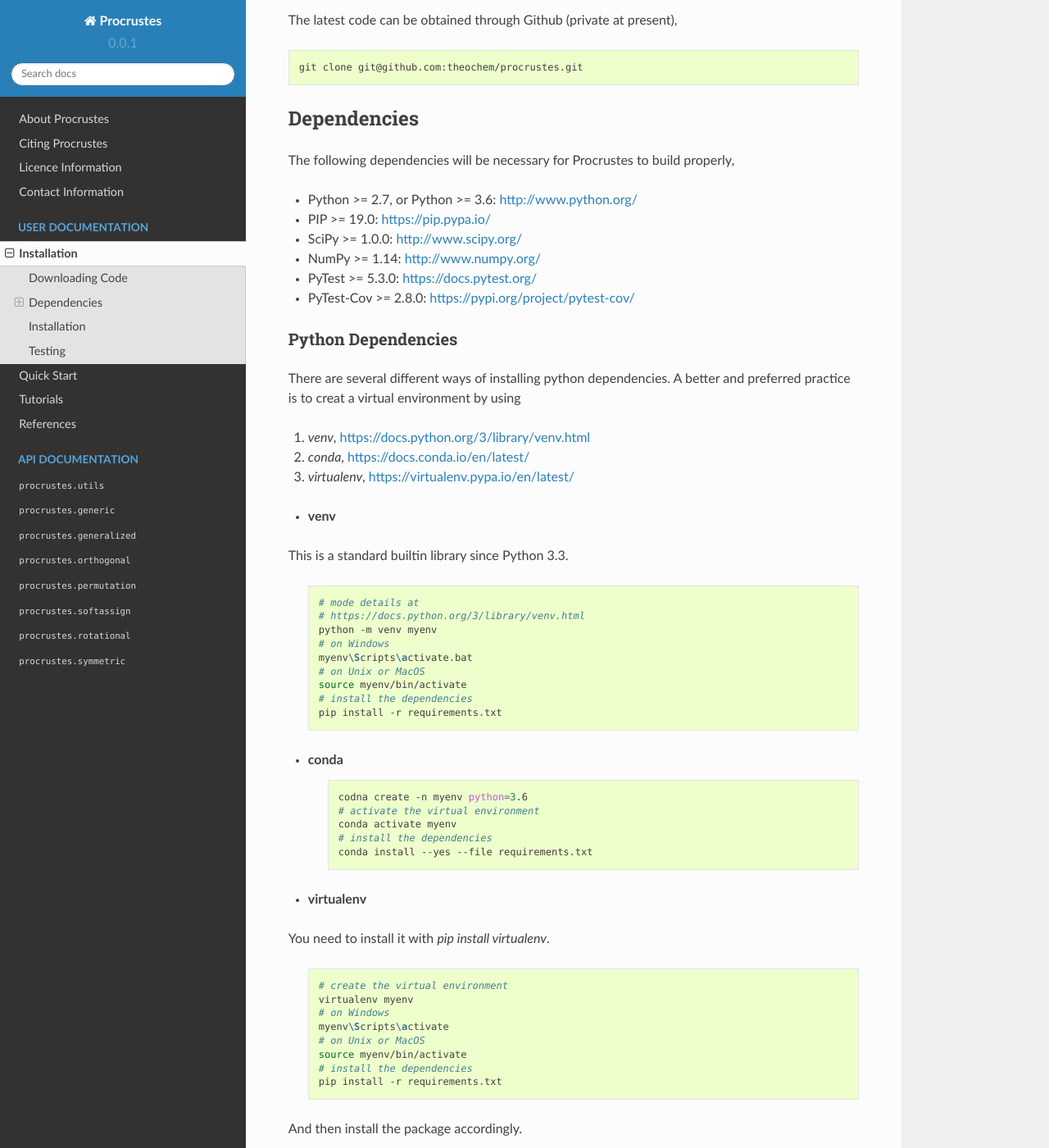
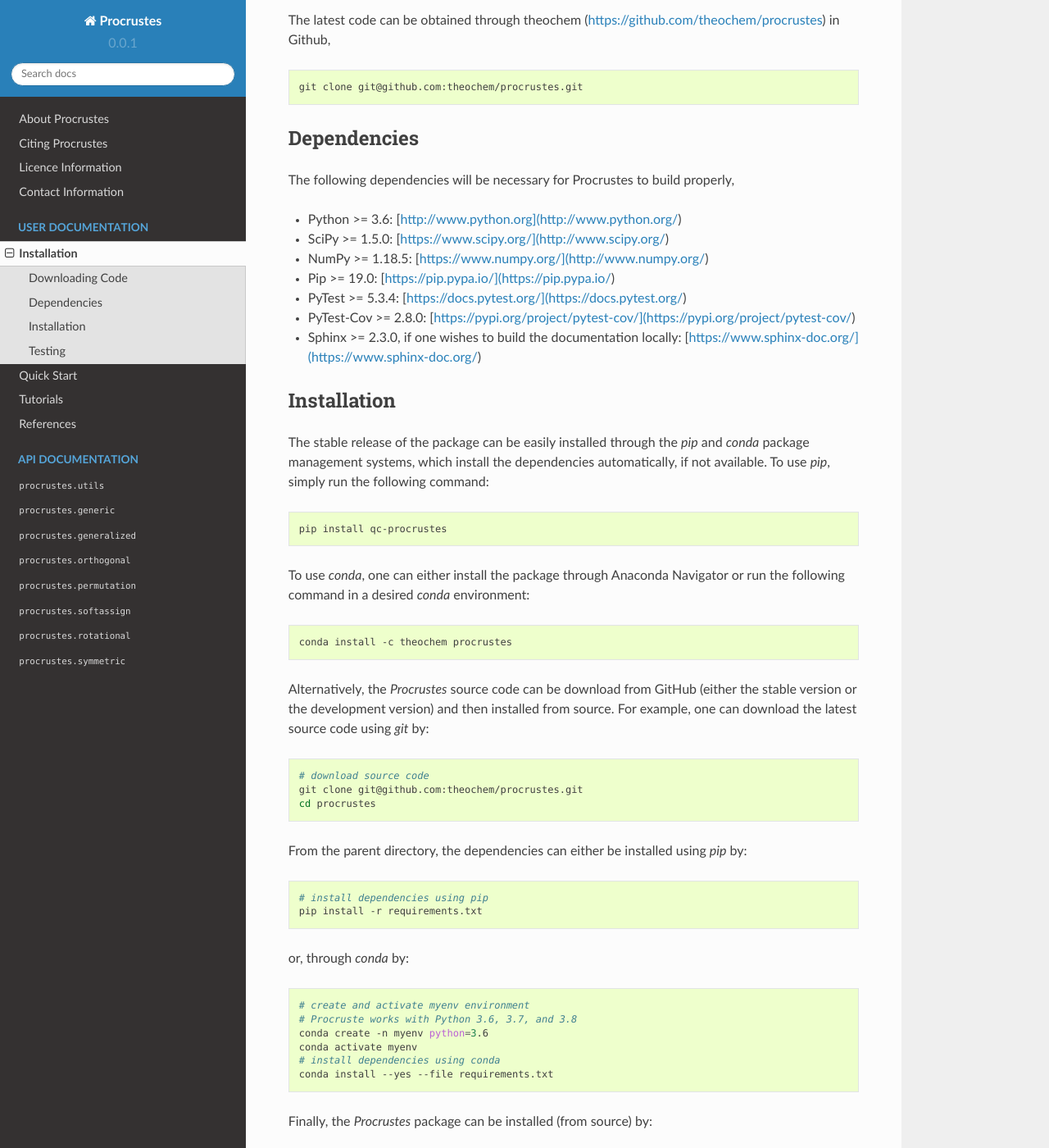
Before and after one commit to theochem/procrustes, a Sphinx documentation site: the page built from docs/usr_doc_installization.rst, in a window 1280 px wide and 1400 px high, scrolled down 203 px. Shown: the whole window at 82% size. Built offline with Sphinx 7.4.7 and the Read the Docs theme 2.0.0, drawn with Linux system fonts in a browser that asks for light colours; some of the changed text lies outside the part shown.

Commit message:
Refactor installation guide

```diff
--- a/docs/usr_doc_installization.rst
+++ b/docs/usr_doc_installization.rst
@@ -30,7 +30,7 @@
 Downloading Code
 ================
 
-The latest code can be obtained through Github (private at present),
+The latest code can be obtained through theochem (https://github.com/theochem/procrustes) in Github,
 
 .. code-block:: bash
 
@@ -43,145 +43,88 @@
 
 The following dependencies will be necessary for Procrustes to build properly,
 
-* Python >= 2.7, or Python >= 3.6: http://www.python.org/
-* PIP >= 19.0: https://pip.pypa.io/
-* SciPy >= 1.0.0: http://www.scipy.org/
-* NumPy >= 1.14: http://www.numpy.org/
-* PyTest >= 5.3.0: https://docs.pytest.org/
-* PyTest-Cov >= 2.8.0: https://pypi.org/project/pytest-cov/
-
-Python Dependencies
-~~~~~~~~~~~~~~~~~~~
-
-There are several different ways of installing python dependencies. A better and preferred
-practice is to creat a virtual environment by using
-
-#. `venv`, https://docs.python.org/3/library/venv.html
-#. `conda`,  https://docs.conda.io/en/latest/
-#. `virtualenv`, https://virtualenv.pypa.io/en/latest/
-
-* **venv**
-
-This is a standard builtin library since Python 3.3.
-
-    .. code-block:: bash
-
-        # mode details at
-        # https://docs.python.org/3/library/venv.html
-        python -m venv myenv
-        # on Windows
-        myenv\Scripts\activate.bat
-        # on Unix or MacOS
-        source myenv/bin/activate
-        # install the dependencies
-        pip install -r requirements.txt
-
-* **conda**
-
-    .. code-block:: bash
-
-        codna create -n myenv python=3.6
-        # activate the virtual environment
-        conda activate myenv
-        # install the dependencies
-        conda install --yes --file requirements.txt
-
-* **virtualenv**
-
-You need to install it with `pip install virtualenv`.
-
-    .. code-block:: bash
-
-        # create the virtual environment
-        virtualenv myenv
-        # on Windows
-        myenv\Scripts\activate
-        # on Unix or MacOS
-        source myenv/bin/activate
-        # install the dependencies
-        pip install -r requirements.txt
-
-
-And then install the package accordingly.
-
-The other option is to install the dependencies in the operating system as follows.
-
-* **Ubuntu Linux 18.04**
-
-  .. code-block:: bash
-
-    sudo apt-get install python-dev python-pip python-numpy python-scipy python-pytest python-pytest-cov
-
-* **Ubuntu Linux 15.04 & 14.04**
-
-  .. code-block:: bash
-
-     sudo apt-get install python-dev python-pip python-numpy python-scipy python-pytest
-     pip install --user --upgrade numpy scipy pytest pytest-cov
-
-* **Fedora 30 and later**
-
-  .. code-block:: bash
-
-    sudo dnf install python3-dev python3-pip python3-numpy python3-scipy python3-pytest python3-pytest-cov
-
-* **Mac OS (using MacPorts)**
-
-  .. code-block:: bash
-
-    # the command line works for python36
-    # change to py37, py38, py39 if you want
-    sudo port install python36; sudo port select --set python python36
-    sudo port install py36-pytest; sudo port select --set pytest py36-pytest
-    sudo port install py36-pytest-cov; sudo port select --set pytest-cov py36-pytest-cov
-    sudo port install py36-numpy py36-scipy
-    sudo port install py36-pip; sudo port select --set pip pip36
+* Python >= 3.6: [http://www.python.org](http://www.python.org/)
+* SciPy >= 1.5.0: [https://www.scipy.org/](http://www.scipy.org/)
+* NumPy >= 1.18.5: [https://www.numpy.org/](http://www.numpy.org/)
+* Pip >= 19.0: [https://pip.pypa.io/](https://pip.pypa.io/)
+* PyTest >= 5.3.4: [https://docs.pytest.org/](https://docs.pytest.org/)
+* PyTest-Cov >= 2.8.0: [https://pypi.org/project/pytest-cov/](https://pypi.org/project/pytest-cov/)
+* Sphinx >= 2.3.0, if one wishes to build the documentation locally:
+  [https://www.sphinx-doc.org/](https://www.sphinx-doc.org/)
 
 Installation
 ============
 
-To install Procrustes:
+The stable release of the package can be easily installed through the *pip* and
+*conda* package management systems, which install the dependencies automatically, if not
+available. To use *pip*, simply run the following command:
 
 .. code-block:: bash
 
-    # download the package
-    git clone git@github.com:theochem/procrustes.git
-    # navigate to the package folder
-    cd procrustes
-    # installation
-   ./setup.py install --user
+    pip install qc-procrustes
 
-
-Or by using the python package manager pip:
+To use *conda*, one can either install the package through Anaconda Navigator or run the following
+command in a desired *conda* environment:
 
 .. code-block:: bash
 
-   pip install -e ./ --user
+    conda install -c theochem procrustes
 
-If one wants to remove the package, people can just run:
+
+Alternatively, the *Procrustes* source code can be download from GitHub (either the stable version
+or the development version) and then installed from source. For example, one can download the latest
+source code using *git* by:
 
 .. code-block:: bash
 
-   pip uninstall procrustes
+    # download source code
+    git clone git@github.com:theochem/procrustes.git
+    cd procrustes
 
-.. todo::
-    #. Add Anaconda installation support
-    #. Add MacPorts installation support
-    #. Add pip command line installation support
+From the parent directory, the dependencies can either be installed using *pip* by:
+
+.. code-block:: bash
+
+    # install dependencies using pip
+    pip install -r requirements.txt
+
+
+or, through *conda* by:
+
+.. code-block:: bash
+
+    # create and activate myenv environment
+    # Procruste works with Python 3.6, 3.7, and 3.8
+    conda create -n myenv python=3.6
+    conda activate myenv
+    # install dependencies using conda
+    conda install --yes --file requirements.txt
+
+
+Finally, the *Procrustes* package can be installed (from source) by:
+
+.. code-block:: bash
+
+    # install Procrustes from source
+    pip install .
 
 .. _usr_testing:
 
 Testing
 =======
 
-To make sure the package is working properly, it is recommended to run tests:
+To make sure that the package is installed properly, the *Procrustes* tests should be executed using
+*pytest* from the parent directory:
 
 .. code-block:: bash
 
-   pytest --cov-config=.coveragerc --cov=procrustes procrustes/test
+    # testing without coverage report
+    pytest -v .
 
-Or simply run
+
+In addition, to generate a coverage report alongside testing, one can use:
 
 .. code-block:: bash
 
-   pytest .
+    # testing with coverage report
+    pytest --cov-config=.coveragerc --cov=procrustes procrustes/test
```
